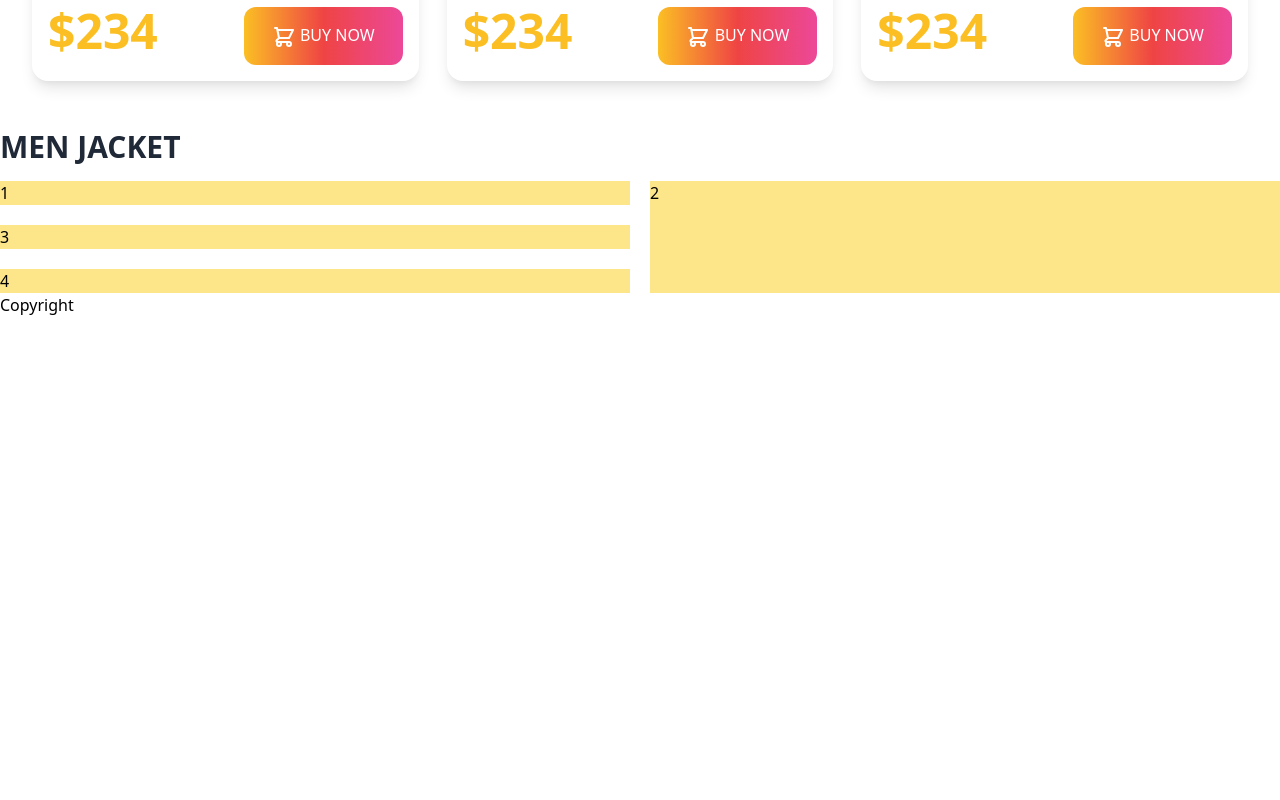
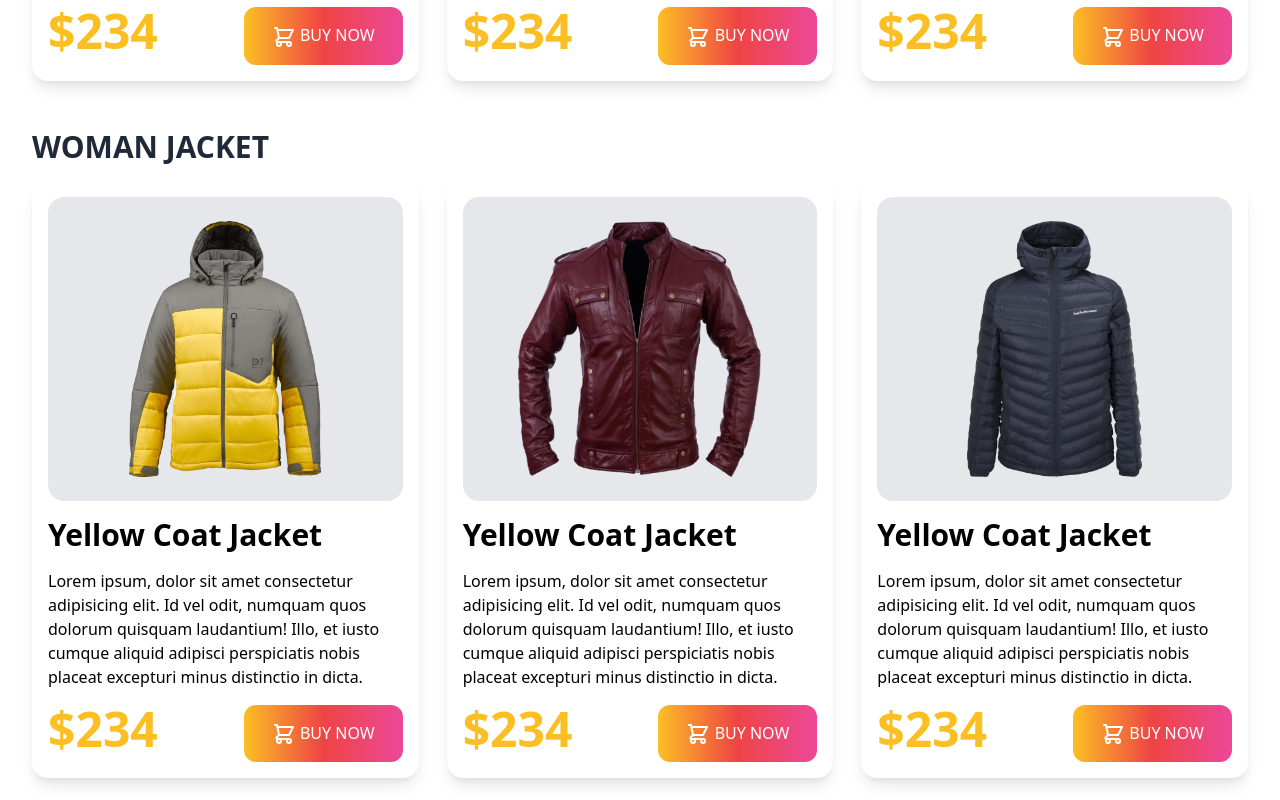
Before and after one commit to shakhawat07/penguin-fashion-tailwind, a plain HTML site: page index.html in a window 1280 px wide. Shown: the part 1200-2000 px from the top of the page. Before the commit the page ends 1517 px from the top, so only its background shows below. Drawn offline with nearby package versions, Linux system fonts and the light colour scheme.

Commit message:
nan jacket added

```diff
--- a/index.html
+++ b/index.html
@@ -108,9 +108,78 @@
 
             </div>
         </section>
-        <!-- men jacket container  -->
-        <section>
-            <h2 class="text-3xl uppercase text-gray-800 font-bold mb-4">Men Jacket</h2>
+        <!-- man jacket container  -->
+        <section class="container px-8 mx-auto my-12">
+            <h2 class="text-3xl uppercase text-gray-800 font-bold mb-4">Woman Jacket</h2>
+            <!-- man jacket container  -->
+            <div class="grid lg:grid-cols-3 gap-7">
+                <!-- single jacket -->
+                <div class="shadow-lg rounded-2xl p-4 space-y-4">
+                    <div class="bg-gray-200 rounded-2xl py-6">
+                        <img class="h-64 mx-auto" src="images/jacket-4.png" alt="">
+                    </div>
+                    <h4 class="text-3xl font-bold">Yellow Coat Jacket</h4>
+                    <p>Lorem ipsum, dolor sit amet consectetur adipisicing elit. Id vel odit, numquam quos dolorum
+                        quisquam laudantium! Illo, et iusto cumque aliquid adipisci perspiciatis nobis placeat excepturi
+                        minus distinctio in dicta.</p>
+                    <div class="lg:flex justify-between">
+                        <h2 class="text-5xl font-black text-yellow-400">$234</h2>
+                        <button
+                            class="text-white uppercase px-7 py-4 rounded-xl font-medium bg-gradient-to-r from-yellow-400 via-red-500 to-pink-500">
+                            <svg xmlns="http://www.w3.org/2000/svg" class="inline h-6 w-6" fill="none"
+                                viewBox="0 0 24 24" stroke="currentColor">
+                                <path stroke-linecap="round" stroke-linejoin="round" stroke-width="2"
+                                    d="M3 3h2l.4 2M7 13h10l4-8H5.4M7 13L5.4 5M7 13l-2.293 2.293c-.63.63-.184 1.707.707 1.707H17m0 0a2 2 0 100 4 2 2 0 000-4zm-8 2a2 2 0 11-4 0 2 2 0 014 0z" />
+                            </svg>
+                            Buy Now</button>
+                    </div>
+                </div>
+
+                <!-- single jacket -->
+                <div class="shadow-lg rounded-2xl p-4 space-y-4">
+                    <div class="bg-gray-200 rounded-2xl py-6">
+                        <img class="h-64 mx-auto" src="images/jacket-5.png" alt="">
+                    </div>
+                    <h4 class="text-3xl font-bold">Yellow Coat Jacket</h4>
+                    <p>Lorem ipsum, dolor sit amet consectetur adipisicing elit. Id vel odit, numquam quos dolorum
+                        quisquam laudantium! Illo, et iusto cumque aliquid adipisci perspiciatis nobis placeat excepturi
+                        minus distinctio in dicta.</p>
+                    <div class="lg:flex justify-between">
+                        <h2 class="text-5xl font-black text-yellow-400">$234</h2>
+                        <button
+                            class="text-white uppercase px-7 py-4 rounded-xl font-medium bg-gradient-to-r from-yellow-400 via-red-500 to-pink-500">
+                            <svg xmlns="http://www.w3.org/2000/svg" class="inline h-6 w-6" fill="none"
+                                viewBox="0 0 24 24" stroke="currentColor">
+                                <path stroke-linecap="round" stroke-linejoin="round" stroke-width="2"
+                                    d="M3 3h2l.4 2M7 13h10l4-8H5.4M7 13L5.4 5M7 13l-2.293 2.293c-.63.63-.184 1.707.707 1.707H17m0 0a2 2 0 100 4 2 2 0 000-4zm-8 2a2 2 0 11-4 0 2 2 0 014 0z" />
+                            </svg>
+                            Buy Now</button>
+                    </div>
+                </div>
+
+                <!-- single jacket -->
+                <div class="shadow-lg rounded-2xl p-4 space-y-4">
+                    <div class="bg-gray-200 rounded-2xl py-6">
+                        <img class="h-64 mx-auto" src="images/jacket-6.png" alt="">
+                    </div>
+                    <h4 class="text-3xl font-bold">Yellow Coat Jacket</h4>
+                    <p>Lorem ipsum, dolor sit amet consectetur adipisicing elit. Id vel odit, numquam quos dolorum
+                        quisquam laudantium! Illo, et iusto cumque aliquid adipisci perspiciatis nobis placeat excepturi
+                        minus distinctio in dicta.</p>
+                    <div class="lg:flex justify-between">
+                        <h2 class="text-5xl font-black text-yellow-400">$234</h2>
+                        <button
+                            class="text-white uppercase px-7 py-4 rounded-xl font-medium bg-gradient-to-r from-yellow-400 via-red-500 to-pink-500">
+                            <svg xmlns="http://www.w3.org/2000/svg" class="inline h-6 w-6" fill="none"
+                                viewBox="0 0 24 24" stroke="currentColor">
+                                <path stroke-linecap="round" stroke-linejoin="round" stroke-width="2"
+                                    d="M3 3h2l.4 2M7 13h10l4-8H5.4M7 13L5.4 5M7 13l-2.293 2.293c-.63.63-.184 1.707.707 1.707H17m0 0a2 2 0 100 4 2 2 0 000-4zm-8 2a2 2 0 11-4 0 2 2 0 014 0z" />
+                            </svg>
+                            Buy Now</button>
+                    </div>
+                </div>
+
+            </div>
         </section>
         <!-- Features -->
         <section class="grid lg:grid-cols-2 gap-5">
```
